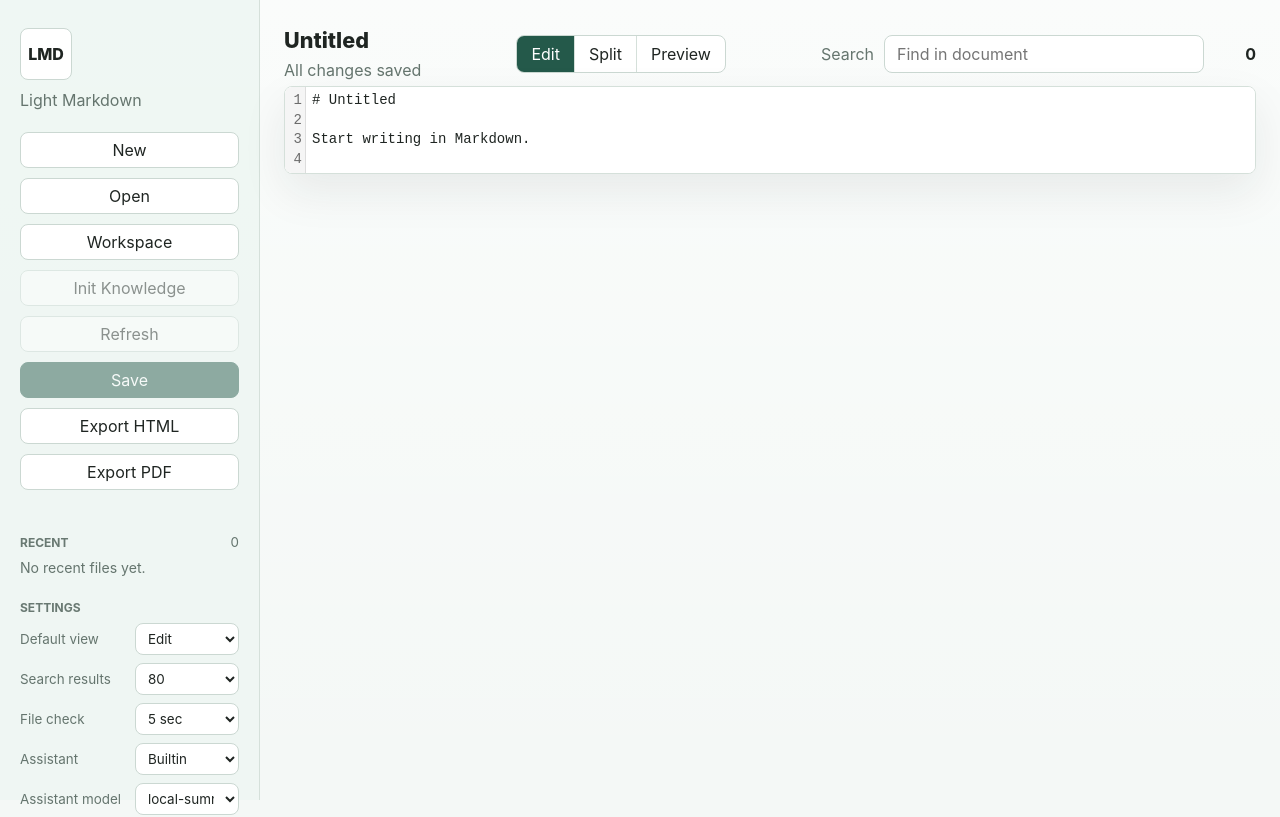
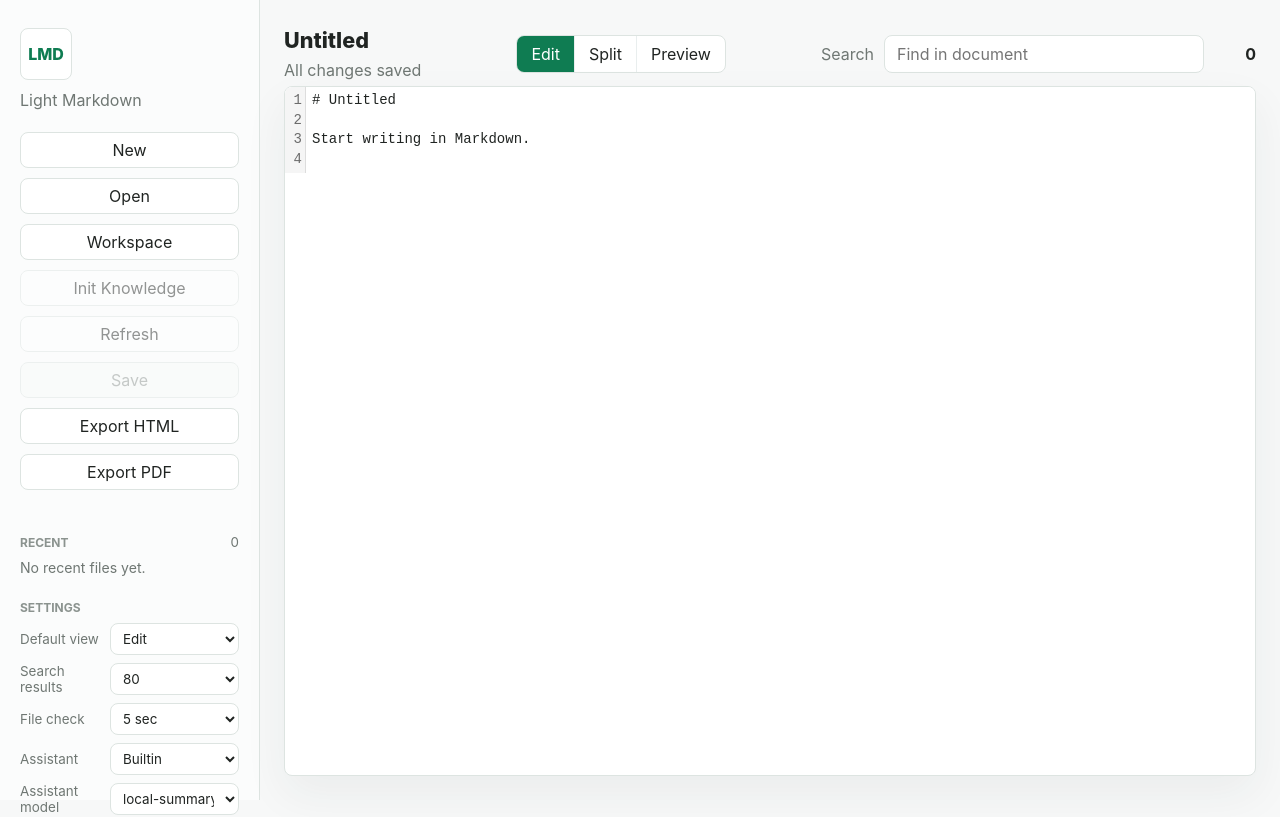
Before and after one commit to TaylorChen/lmd, a React (Vite) app: page / in a window 1280 px wide. Shown: the top 817 px of the page. Built offline with nearby package versions, Linux system fonts and the light colour scheme; what markdown-it-task-lists would draw is missing.

Commit message:
Apply Mintlify-inspired document styling

```diff
--- a/src/components/NoticeStack.tsx
+++ b/src/components/NoticeStack.tsx
@@ -16,7 +16,7 @@ export function NoticeStack({
   onReloadCurrentFile,
 }: NoticeStackProps) {
   return (
-    <>
+    <div className="notice-stack">
       {notice && (
         <div className={`notice ${notice.tone}`}>
           <span>{notice.message}</span>
@@ -40,6 +40,6 @@ export function NoticeStack({
           )}
         </div>
       )}
-    </>
+    </div>
   );
 }
--- a/src/styles.css
+++ b/src/styles.css
@@ -1,12 +1,28 @@
 :root {
   font-family:
     Inter, ui-sans-serif, system-ui, -apple-system, BlinkMacSystemFont, "Segoe UI", sans-serif;
-  color: #1f2522;
-  background: #f4f8f6;
+  color: #202422;
+  background: #f7f8f8;
   font-synthesis: none;
   text-rendering: optimizeLegibility;
   -webkit-font-smoothing: antialiased;
   -moz-osx-font-smoothing: grayscale;
+  --text: #202422;
+  --muted: #6f7773;
+  --faint: #8b938f;
+  --line: #dde4e1;
+  --soft-line: #e9eeee;
+  --panel: #ffffff;
+  --panel-muted: #f8faf9;
+  --surface: #f7f8f8;
+  --accent: #179b67;
+  --accent-strong: #0f7c52;
+  --accent-soft: #e9f8f1;
+  --warning: #9a6a16;
+  --warning-soft: #fff8e8;
+  --danger: #9f2337;
+  --danger-soft: #fff5f6;
+  --shadow: 0 18px 45px rgba(39, 47, 43, 0.06);
 }
 
 * {
@@ -27,18 +43,18 @@ select {
 }
 
 button {
-  border: 1px solid #cbd8d2;
+  border: 1px solid var(--line);
   border-radius: 8px;
-  background: #ffffff;
-  color: #1f2522;
+  background: var(--panel);
+  color: var(--text);
   cursor: pointer;
   height: 36px;
   padding: 0 14px;
 }
 
 button:hover:not(:disabled) {
-  border-color: #6d8f81;
-  background: #f8fbfa;
+  border-color: #b9c7c1;
+  background: var(--panel-muted);
 }
 
 button:disabled {
@@ -50,9 +66,7 @@ button:disabled {
   display: grid;
   grid-template-columns: 260px minmax(0, 1fr);
   height: 100vh;
-  background:
-    linear-gradient(180deg, rgba(255, 255, 255, 0.56), rgba(255, 255, 255, 0)),
-    #f4f8f6;
+  background: var(--surface);
 }
 
 .sidebar {
@@ -62,8 +76,8 @@ button:disabled {
   min-width: 0;
   min-height: 0;
   padding: 28px 20px;
-  border-right: 1px solid #d5e0da;
-  background: rgba(239, 247, 243, 0.9);
+  border-right: 1px solid var(--line);
+  background: #fbfcfc;
 }
 
 .app-mark {
@@ -72,16 +86,17 @@ button:disabled {
   justify-content: center;
   width: 52px;
   height: 52px;
-  border: 1px solid #cbd8d2;
+  border: 1px solid var(--line);
   border-radius: 8px;
-  background: #ffffff;
+  background: var(--panel);
+  color: var(--accent-strong);
   font-weight: 800;
   letter-spacing: 0;
 }
 
 .sidebar-copy {
   margin: 10px 0 0;
-  color: #65756e;
+  color: var(--muted);
 }
 
 .sidebar-actions {
@@ -91,9 +106,15 @@ button:disabled {
 }
 
 .sidebar-actions button.primary-action {
-  background: #24594a;
-  border-color: #24594a;
+  background: var(--accent-strong);
+  border-color: var(--accent-strong);
   color: #ffffff;
+}
+
+.sidebar-actions button.primary-action:disabled {
+  border-color: var(--line);
+  background: var(--panel-muted);
+  color: var(--faint);
 }
 
 .document-card {
@@ -128,21 +149,21 @@ button:disabled {
 
 .workspace-mode {
   display: block;
-  color: #65756e;
+  color: var(--muted);
   font-size: 0.78rem;
 }
 
 .workspace-mode.ready {
-  color: #24594a;
+  color: var(--accent-strong);
 }
 
 .workspace-mode.pending {
-  color: #8b6b2d;
+  color: var(--warning);
 }
 
 .workspace-header small,
 .empty-workspace {
-  color: #65756e;
+  color: var(--muted);
 }
 
 .workspace-search {
@@ -154,17 +175,17 @@ button:disabled {
 .workspace-search input {
   min-width: 0;
   height: 34px;
-  border: 1px solid #cbd8d2;
+  border: 1px solid var(--line);
   border-radius: 8px;
-  background: #ffffff;
-  color: #1f2522;
+  background: var(--panel);
+  color: var(--text);
   outline: none;
   padding: 0 10px;
 }
 
 .workspace-search input:focus {
-  border-color: #2d6b5b;
-  box-shadow: 0 0 0 3px rgba(45, 107, 91, 0.16);
+  border-color: var(--accent);
+  box-shadow: 0 0 0 3px rgba(23, 155, 103, 0.14);
 }
 
 .workspace-search button {
@@ -198,8 +219,8 @@ button:disabled {
 }
 
 .file-item.active {
-  border-color: #24594a;
-  background: #edf6f2;
+  border-color: rgba(23, 155, 103, 0.46);
+  background: var(--accent-soft);
 }
 
 .file-item span,
@@ -212,13 +233,13 @@ button:disabled {
 
 .file-item em {
   grid-column: 1 / -1;
-  color: #65756e;
+  color: var(--muted);
   font-size: 0.78rem;
   font-style: normal;
 }
 
 .file-item small {
-  color: #65756e;
+  color: var(--muted);
   font-size: 0.76rem;
 }
 
@@ -253,8 +274,8 @@ button:disabled {
 }
 
 .recent-item.active {
-  border-color: #24594a;
-  background: #edf6f2;
+  border-color: rgba(23, 155, 103, 0.46);
+  background: var(--accent-soft);
 }
 
 .settings-panel {
@@ -265,10 +286,10 @@ button:disabled {
 
 .settings-panel label {
   display: grid;
-  grid-template-columns: minmax(0, 1fr) 104px;
+  grid-template-columns: minmax(0, 82px) minmax(124px, 1fr);
   align-items: center;
   gap: 8px;
-  color: #65756e;
+  color: var(--muted);
   font-size: 0.84rem;
 }
 
@@ -276,21 +297,21 @@ button:disabled {
   width: 100%;
   height: 32px;
   min-width: 0;
-  border: 1px solid #cbd8d2;
+  border: 1px solid var(--line);
   border-radius: 8px;
-  background: #ffffff;
-  color: #1f2522;
+  background: var(--panel);
+  color: var(--text);
   outline: none;
   padding: 0 8px;
 }
 
 .settings-panel select:focus {
-  border-color: #2d6b5b;
-  box-shadow: 0 0 0 3px rgba(45, 107, 91, 0.16);
+  border-color: var(--accent);
+  box-shadow: 0 0 0 3px rgba(23, 155, 103, 0.14);
 }
 
 .label {
-  color: #697972;
+  color: var(--faint);
   font-size: 0.75rem;
   font-weight: 700;
   letter-spacing: 0;
@@ -306,7 +327,7 @@ button:disabled {
 .document-card small {
   display: block;
   overflow: hidden;
-  color: #65756e;
+  color: var(--muted);
   text-overflow: ellipsis;
   white-space: nowrap;
 }
@@ -315,17 +336,17 @@ button:disabled {
   display: grid;
   gap: 7px;
   padding: 12px;
-  border: 1px solid #bed7cf;
+  border: 1px solid rgba(23, 155, 103, 0.28);
   border-radius: 8px;
-  background: #f8fcfa;
+  background: var(--accent-soft);
 }
 
 .large-file-card strong {
-  color: #24594a;
+  color: var(--accent-strong);
 }
 
 .large-file-card small {
-  color: #65756e;
+  color: var(--muted);
 }
 
 .stats-grid {
@@ -340,9 +361,9 @@ button:disabled {
   gap: 4px;
   min-width: 0;
   padding: 12px;
-  border: 1px solid #d5e0da;
+  border: 1px solid var(--line);
   border-radius: 8px;
-  background: #ffffff;
+  background: var(--panel);
 }
 
 .stats-grid span {
@@ -353,7 +374,7 @@ button:disabled {
 }
 
 .stats-grid small {
-  color: #65756e;
+  color: var(--muted);
 }
 
 .editor-pane {
@@ -385,7 +406,7 @@ button:disabled {
 
 .toolbar p {
   margin: 6px 0 0;
-  color: #65756e;
+  color: var(--muted);
 }
 
 .range-controls {
@@ -398,9 +419,9 @@ button:disabled {
   display: inline-flex;
   flex: 0 0 auto;
   overflow: hidden;
-  border: 1px solid #cbd8d2;
+  border: 1px solid var(--line);
   border-radius: 8px;
-  background: #ffffff;
+  background: var(--panel);
 }
 
 .mode-switch button {
@@ -411,11 +432,11 @@ button:disabled {
 }
 
 .mode-switch button + button {
-  border-left: 1px solid #d5e0da;
+  border-left: 1px solid var(--soft-line);
 }
 
 .mode-switch button.active {
-  background: #24594a;
+  background: var(--accent-strong);
   color: #ffffff;
 }
 
@@ -425,28 +446,28 @@ button:disabled {
   align-items: center;
   gap: 10px;
   flex: 0 0 auto;
-  color: #65756e;
+  color: var(--muted);
 }
 
 .search-box input {
   width: 100%;
   height: 38px;
-  border: 1px solid #cbd8d2;
+  border: 1px solid var(--line);
   border-radius: 8px;
-  background: #ffffff;
-  color: #1f2522;
+  background: var(--panel);
+  color: var(--text);
   outline: none;
   padding: 0 12px;
 }
 
 .search-box input:focus {
-  border-color: #2d6b5b;
-  box-shadow: 0 0 0 3px rgba(45, 107, 91, 0.16);
+  border-color: var(--accent);
+  box-shadow: 0 0 0 3px rgba(23, 155, 103, 0.14);
 }
 
 .search-box strong {
   min-width: 42px;
-  color: #1f2522;
+  color: var(--text);
   text-align: right;
 }
 
@@ -458,21 +479,25 @@ button:disabled {
   min-height: 44px;
   margin: 8px 0 14px;
   padding: 8px 12px;
-  border: 1px solid #d5e0da;
+  border: 1px solid var(--line);
   border-radius: 8px;
-  background: #ffffff;
+  background: var(--panel);
+}
+
+.notice-stack {
+  min-height: 0;
 }
 
 .notice.error {
-  border-color: #e1a3ad;
-  background: #fff7f8;
-  color: #7f1d2d;
+  border-color: rgba(159, 35, 55, 0.24);
+  background: var(--danger-soft);
+  color: var(--danger);
 }
 
 .notice.warning {
-  border-color: #d8bd72;
-  background: #fffaf0;
-  color: #5f4711;
+  border-color: rgba(154, 106, 22, 0.28);
+  background: var(--warning-soft);
+  color: var(--warning);
 }
 
 .notice button {
@@ -482,6 +507,7 @@ button:disabled {
 
 .document-workspace {
   display: grid;
+  height: 100%;
   min-height: 0;
   gap: 14px;
 }
@@ -498,19 +524,20 @@ button:disabled {
 .editor-frame,
 .markdown-preview,
 .knowledge-panel {
+  height: 100%;
   min-height: 0;
   overflow: hidden;
-  border: 1px solid #d5e0da;
+  border: 1px solid var(--line);
   border-radius: 8px;
-  background: #ffffff;
-  box-shadow: 0 18px 45px rgba(31, 37, 34, 0.08);
+  background: var(--panel);
+  box-shadow: var(--shadow);
 }
 
 .markdown-preview {
   overflow: auto;
-  padding: 26px 32px;
-  color: #1f2522;
-  line-height: 1.7;
+  padding: 34px 44px;
+  color: var(--text);
+  line-height: 1.76;
 }
 
 .knowledge-panel {
@@ -546,7 +573,7 @@ button:disabled {
 
 .knowledge-header small,
 .knowledge-empty {
-  color: #65756e;
+  color: var(--muted);
 }
 
 .knowledge-empty {
@@ -566,9 +593,9 @@ button:disabled {
   gap: 4px;
   min-width: 0;
   padding: 10px 12px;
-  border: 1px solid #d5e0da;
+  border: 1px solid var(--line);
   border-radius: 8px;
-  background: #f8fbfa;
+  background: var(--panel-muted);
   text-align: left;
 }
 
@@ -592,29 +619,29 @@ button:disabled {
 }
 
 .knowledge-link-item small {
-  color: #65756e;
+  color: var(--muted);
 }
 
 .knowledge-link-item em {
-  color: #65756e;
+  color: var(--muted);
   font-size: 0.82rem;
   font-style: normal;
   line-height: 1.45;
 }
 
 .knowledge-link-item.unresolved {
-  border-color: #d8bd72;
-  background: #fffaf0;
+  border-color: rgba(154, 106, 22, 0.28);
+  background: var(--warning-soft);
 }
 
 .knowledge-link-item.lint-warning {
-  border-color: #d8bd72;
-  background: #fffaf0;
+  border-color: rgba(154, 106, 22, 0.28);
+  background: var(--warning-soft);
 }
 
 .knowledge-link-item.lint-info {
-  border-color: #bed7cf;
-  background: #f4f8f6;
+  border-color: rgba(23, 155, 103, 0.22);
+  background: var(--accent-soft);
 }
 
 .knowledge-tag-list {
@@ -628,10 +655,10 @@ button:disabled {
   align-items: center;
   height: 28px;
   padding: 0 10px;
-  border: 1px solid #bed7cf;
+  border: 1px solid rgba(23, 155, 103, 0.28);
   border-radius: 8px;
-  background: #edf6f2;
-  color: #24594a;
+  background: var(--accent-soft);
+  color: var(--accent-strong);
 }
 
 .assistant-draft {
@@ -648,9 +675,9 @@ button:disabled {
   margin: 0;
   overflow: auto;
   padding: 14px;
-  border: 1px solid #d5e0da;
+  border: 1px solid var(--line);
   border-radius: 8px;
-  background: #f8fbfa;
+  background: var(--panel-muted);
   white-space: pre-wrap;
   word-break: break-word;
 }
@@ -669,17 +696,22 @@ button:disabled {
 .markdown-preview h4,
 .markdown-preview h5,
 .markdown-preview h6 {
-  margin: 1.35em 0 0.55em;
-  color: #17201c;
+  margin: 1.45em 0 0.58em;
+  color: #171a19;
   line-height: 1.22;
 }
 
 .markdown-preview h1 {
-  font-size: 2rem;
+  padding-bottom: 0.55em;
+  border-bottom: 1px solid var(--soft-line);
+  font-size: 2.05rem;
+  letter-spacing: 0;
 }
 
 .markdown-preview h2 {
-  font-size: 1.55rem;
+  padding-top: 0.35em;
+  font-size: 1.5rem;
+  letter-spacing: 0;
 }
 
 .markdown-preview h3 {
@@ -703,18 +735,21 @@ button:disabled {
 .markdown-preview table {
   width: 100%;
   border-collapse: collapse;
+  overflow: hidden;
+  border: 1px solid var(--line);
+  border-radius: 8px;
 }
 
 .markdown-preview th,
 .markdown-preview td {
-  border: 1px solid #d5e0da;
+  border: 1px solid var(--line);
   padding: 8px 10px;
   text-align: left;
   vertical-align: top;
 }
 
 .markdown-preview th {
-  background: #f6faf8;
+  background: var(--panel-muted);
 }
 
 .markdown-preview img {
@@ -733,15 +768,15 @@ button:disabled {
 
 .markdown-preview blockquote {
   padding: 10px 14px;
-  border-left: 4px solid #6d8f81;
-  background: #f6faf8;
-  color: #4c5d56;
+  border-left: 4px solid var(--accent);
+  background: var(--panel-muted);
+  color: #4e5652;
 }
 
 .markdown-preview code {
-  border: 1px solid #dce7e2;
+  border: 1px solid var(--soft-line);
   border-radius: 6px;
-  background: #f6faf8;
+  background: var(--panel-muted);
   padding: 0.1em 0.32em;
   font-family:
     "SF Mono", ui-monospace, Menlo, Monaco, Consolas, "Liberation Mono", "Courier New", monospace;
@@ -751,9 +786,9 @@ button:disabled {
 .markdown-preview pre {
   overflow: auto;
   padding: 14px;
-  border: 1px solid #dce7e2;
+  border: 1px solid var(--soft-line);
   border-radius: 8px;
-  background: #f6faf8;
+  background: var(--panel-muted);
 }
 
 .markdown-preview pre code {
@@ -763,24 +798,26 @@ button:disabled {
 }
 
 .markdown-preview a {
-  color: #24594a;
+  color: var(--accent-strong);
   font-weight: 650;
+  text-decoration-color: rgba(23, 155, 103, 0.35);
+  text-underline-offset: 3px;
 }
 
 .markdown-preview hr {
   height: 1px;
   margin: 1.5em 0;
   border: 0;
-  background: #d5e0da;
+  background: var(--soft-line);
 }
 
 .preview-empty {
-  color: #65756e;
+  color: var(--muted);
 }
 
 .cm-editor {
   height: 100%;
-  background: #ffffff;
+  background: var(--panel);
 }
 
 .cm-editor.cm-focused {
@@ -803,14 +840,14 @@ button:disabled {
 }
 
 .cm-gutters {
-  border-right: 1px solid #e1e9e5;
-  background: #f8fbfa;
-  color: #7a8a83;
+  border-right: 1px solid var(--soft-line);
+  background: var(--panel-muted);
+  color: var(--faint);
 }
 
 .cm-activeLine,
 .cm-activeLineGutter {
-  background: #edf6f2;
+  background: var(--accent-soft);
 }
 
 @media (max-width: 980px) {
```
